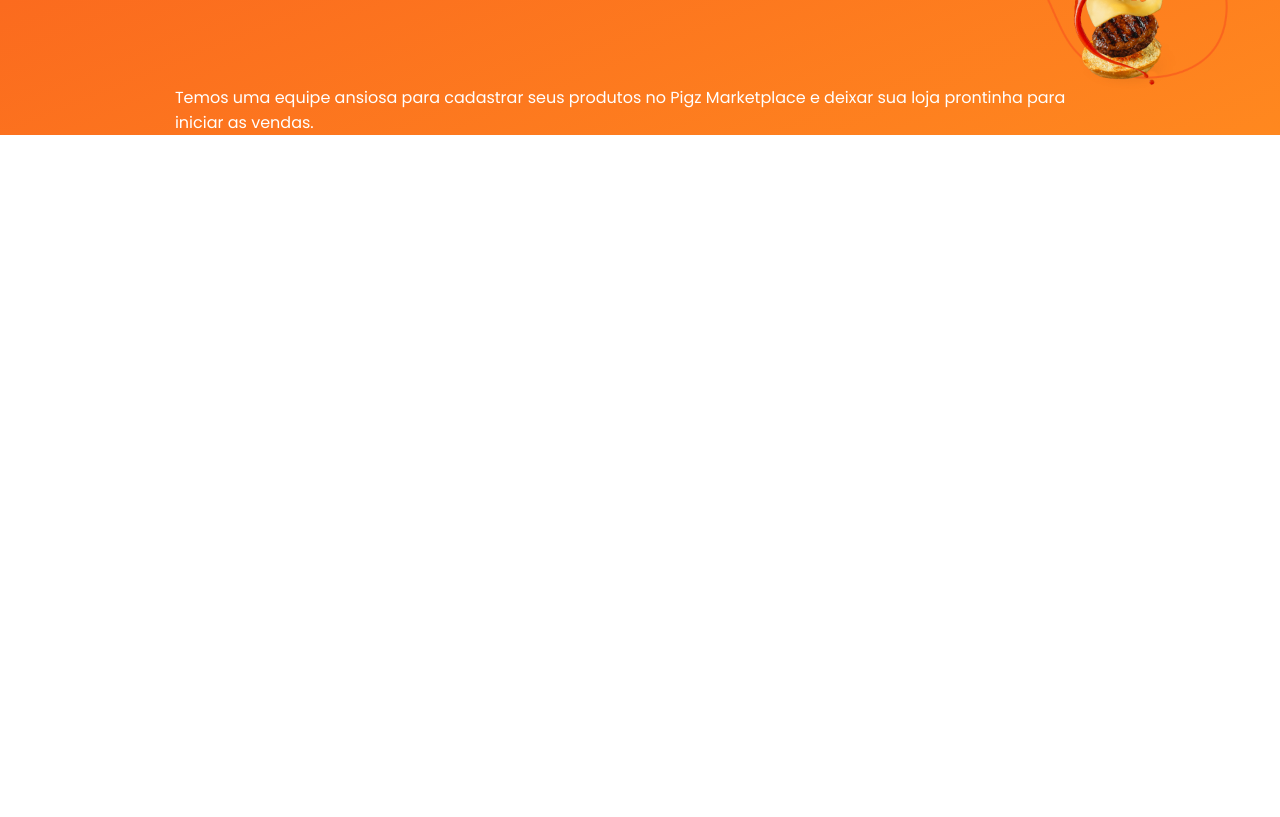
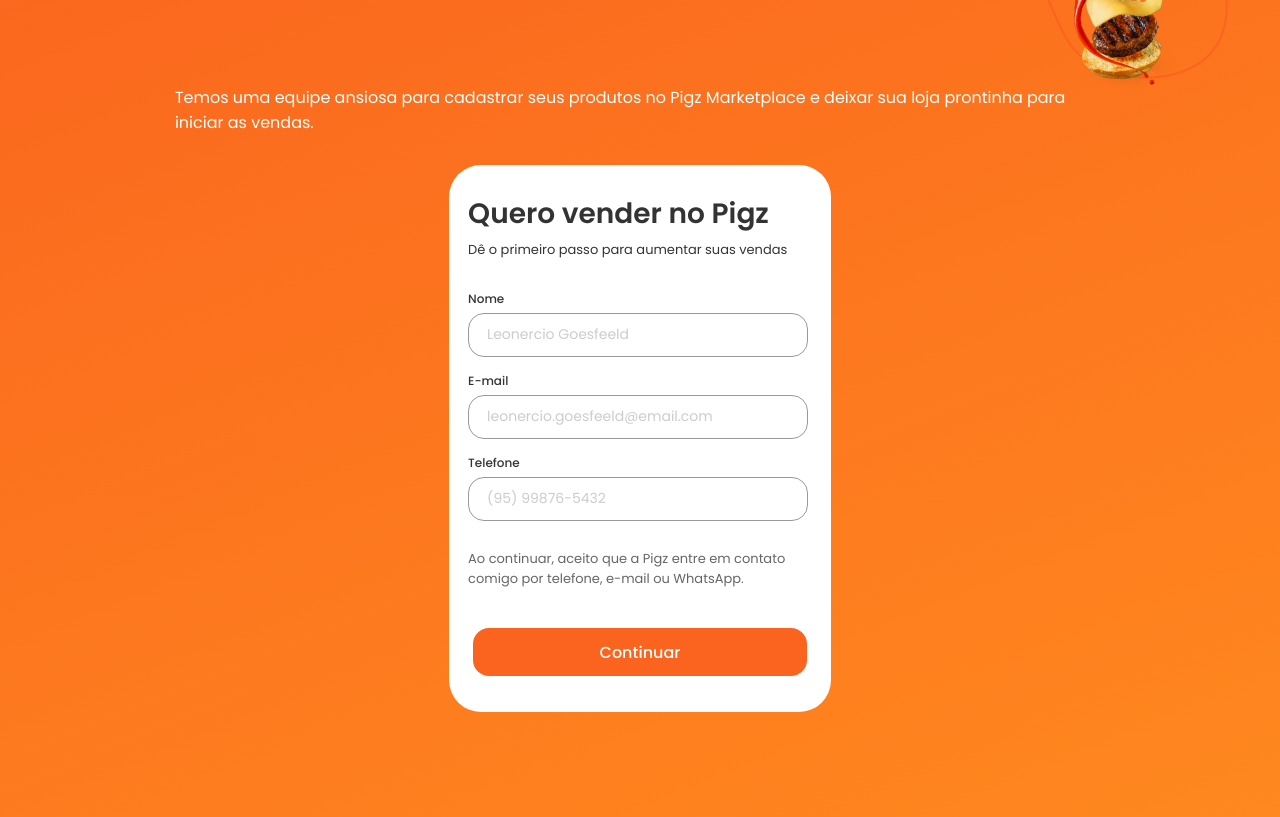
Before and after one commit to GustavoScopinho/pigz-frontend, a React (Create React App) app: page / in a window 1280 px wide. Shown: the part 260-1077 px from the top of the page. Before the commit the page ends 800 px from the top, so only its background shows below. Built offline with nearby package versions, Linux system fonts and the light colour scheme.

Commit message:
Formulário adicionado

```diff
--- /dev/null
+++ b/src/components/formulario/Formulario.jsx
@@ -0,0 +1,35 @@
+import React from 'react'
+import * as S from './Formulario.styled'
+
+export const Formulario = () => {
+  return (
+   <>
+      <S.Container>
+        <S.ContainerForm>
+          <S.H2>
+          Quero vender no Pigz
+          </S.H2>
+          <S.P>
+          Dê o primeiro passo para aumentar suas vendas
+          </S.P>
+          <S.ContainerInput>
+          <label htmlFor="nome">Nome</label>
+          <input type="text" name="nome" id="nome" placeholder='Leonercio Goesfeeld' />
+          </S.ContainerInput>
+          <S.ContainerInput>
+          <label htmlFor="email">E-mail</label>
+          <input type="text" name="email" id="email" placeholder='leonercio.goesfeeld@email.com' />
+          </S.ContainerInput>
+          <S.ContainerInput>
+          <label htmlFor="telefone">Telefone</label>
+          <input type="text" name="telefone" id="telefone" placeholder='(95) 99876-5432' />
+          </S.ContainerInput>
+          <S.PLast>Ao continuar, aceito que a Pigz entre em contato comigo por telefone, e-mail ou WhatsApp.</S.PLast>
+          <S.ContainerButton>
+            <input type="submit" value="Continuar" />
+          </S.ContainerButton>
+        </S.ContainerForm>
+      </S.Container>
+   </>
+  )
+}
--- /dev/null
+++ b/src/components/formulario/Formulario.styled.js
@@ -0,0 +1,75 @@
+import styled from "styled-components";
+
+export const Container = styled.div`
+background-color: #fff;
+width: 382px;
+height: 547px;
+border-radius: 32px;
+display: flex;
+justify-content: center;
+margin-top: 30px;
+`
+export const ContainerForm = styled.form`
+width: 90%;
+padding: 5px;
+
+`
+export const H2 = styled.h2`
+font-size: 28px;
+color: #333333;
+font-weight: 600;
+margin-bottom: -8px;
+`
+export const P = styled.p`
+color: #333333;
+font-size: 13px;
+margin-bottom: 30px;
+`
+export const ContainerInput = styled.div`
+display: flex;
+flex-direction: column;
+
+label {
+  color: #333333;
+  font-size: 12px;
+  font-weight: 500;
+  padding-bottom: 5px;
+}
+
+input {
+  border-radius: 16px;
+  border: #999999 1px solid;
+  width: 334px;
+  height: 40px;
+  margin-bottom: 15px;
+
+  ::placeholder{
+    font-size: 14px;
+    font-weight: 400;
+    color: #CCCCCC;
+    padding-left: 16px;
+  }
+}
+
+`
+export const PLast = styled.p`
+color: #666666;
+font-size: 13px;
+`
+export const ContainerButton = styled.div`
+  height: 100px;
+  display: flex;
+  justify-content: center;
+  align-items: center;
+
+  input {
+    background-color: #FA641E;
+    width: 334px;
+    height:48px ;
+    border: none;
+    border-radius: 16px;
+    font-weight: 500;
+    font-size: 16px;
+    color: #fff;
+  }
+`
--- a/src/components/section/Section.jsx
+++ b/src/components/section/Section.jsx
@@ -1,6 +1,7 @@
 import React from 'react'
 import * as S from './Section.styled'
 import ImgFloating from '../../assets/floating-ingredients.png'
+import { Formulario } from '../formulario/Formulario'
 
 export const Section = () => {
   return (
@@ -19,7 +20,9 @@
             Temos uma equipe ansiosa para cadastrar seus produtos no Pigz Marketplace e deixar sua loja prontinha para iniciar as vendas.
             </S.P>
           </S.ContainerText>
-
+          <S.ContainerForm>
+            <Formulario/>
+          </S.ContainerForm>
       </S.Section>
     </>
   )
--- a/src/components/section/Section.styled.js
+++ b/src/components/section/Section.styled.js
@@ -7,6 +7,7 @@
   align-items: center;
   background: linear-gradient(158deg, #FA641E, #FF881F);
   flex-direction: column;
+  padding-bottom: 105px;
 `
 export const Container = styled.div`
 display: flex;
@@ -43,3 +44,9 @@
 font-size: 16px;
 margin-top: -20px;
 `
+
+export const ContainerForm = styled.div`
+  width: 95%;
+  display: flex;
+  justify-content: center;
+`
```
Also changed, not shown: src/assets/ab.png (deleted), src/assets/pigz-pigz.svg (added).
